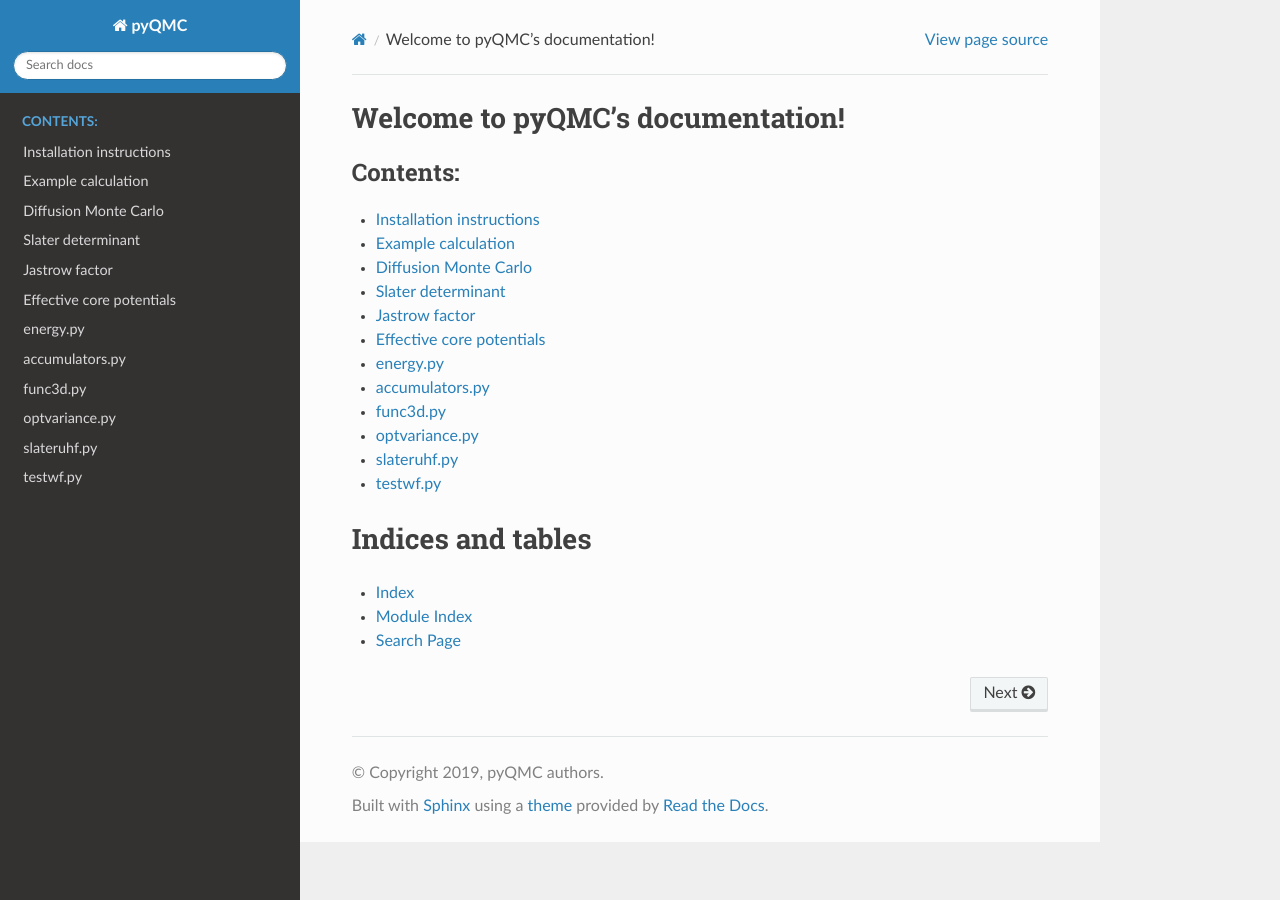
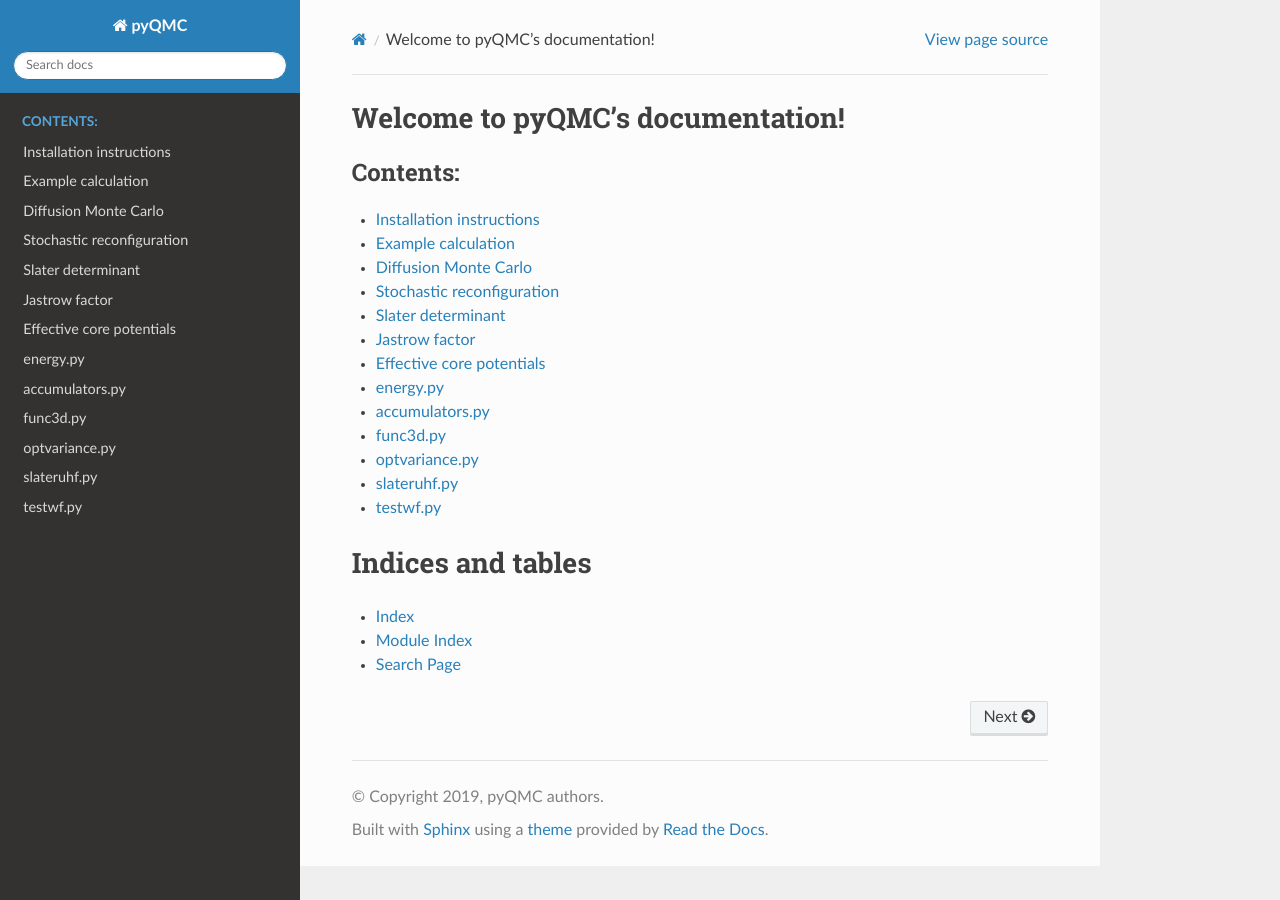
Before and after one commit to WagnerGroup/pyqmc, a Sphinx documentation site: the page built from doc/source/index.rst, in a window 1280 px wide. Built offline with Sphinx 7.4.7 and the Read the Docs theme 2.0.0, drawn with Linux system fonts in a browser that asks for light colours; pages that are not in the unit, such as notebooks, are missing from menus.

Commit message:
optsr documentation.

```diff
--- a/doc/source/index.rst
+++ b/doc/source/index.rst
@@ -15,6 +15,7 @@ Welcome to pyQMC's documentation!
 
    mc
    dmc
+   optsr
    slater
    jastrow
    ecp
--- /dev/null
+++ b/doc/source/optsr.rst
@@ -0,0 +1,5 @@
+Stochastic reconfiguration
+**********************************
+
+.. automodule:: pyqmc.optsr
+   :members:
```
